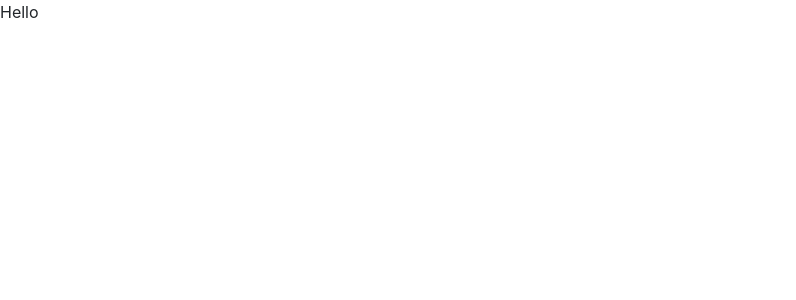
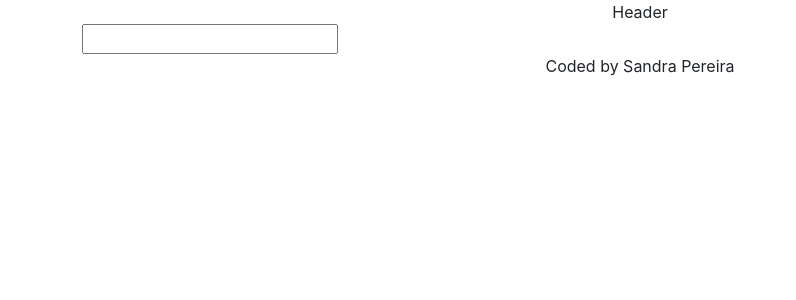
Before and after one commit to sandrambsp/dictionary-app, a React (Create React App) app: page / in a window 1280 px wide. Shown: the top 300 px of the page, without its empty margins (0-796 px from the left). Built offline with nearby package versions, Linux system fonts and the light colour scheme.

Commit message:
added search form

```diff
--- a/src/App.js
+++ b/src/App.js
@@ -1,9 +1,16 @@
+import Dictionary from "./Dictionary.js";
 import "./App.css";
 
 function App() {
   return (
     <div className="App">
-      <header className="App-header">Hello</header>
+      <div className="container">
+        <header className="App-header text-center">Header</header>
+        <main>
+          <Dictionary />
+        </main>
+        <footer className="text-center">Coded by Sandra Pereira</footer>
+      </div>
     </div>
   );
 }
--- /dev/null
+++ b/src/Dictionary.js
@@ -0,0 +1,22 @@
+import React, { useState } from "react";
+
+import "./Dictionary.css";
+
+export default function Dictionary() {
+  const [keyword, setKeyword] = useState("");
+  function search(event) {
+    event.preventDefault();
+    alert(`Searching for ${keyword} definition`);
+  }
+  function updateKeyword(event) {
+    setKeyword(event.target.value);
+  }
+
+  return (
+    <div className="Dictionary">
+      <form onSubmit={search}>
+        <input type="search" onChange={updateKeyword} />
+      </form>
+    </div>
+  );
+}
```
Also changed, not shown: public/manifest.json, src/Dictionary.css (added).
